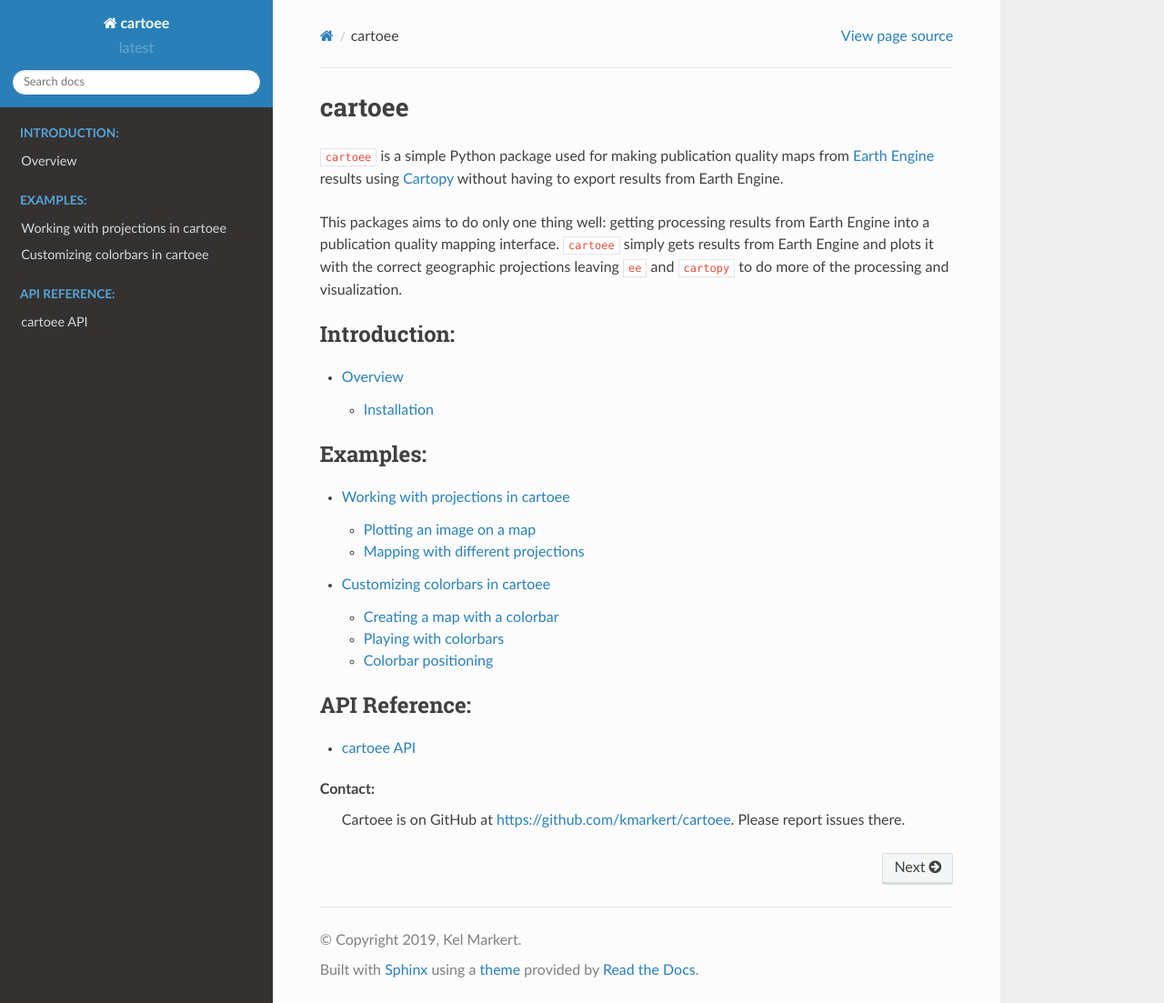
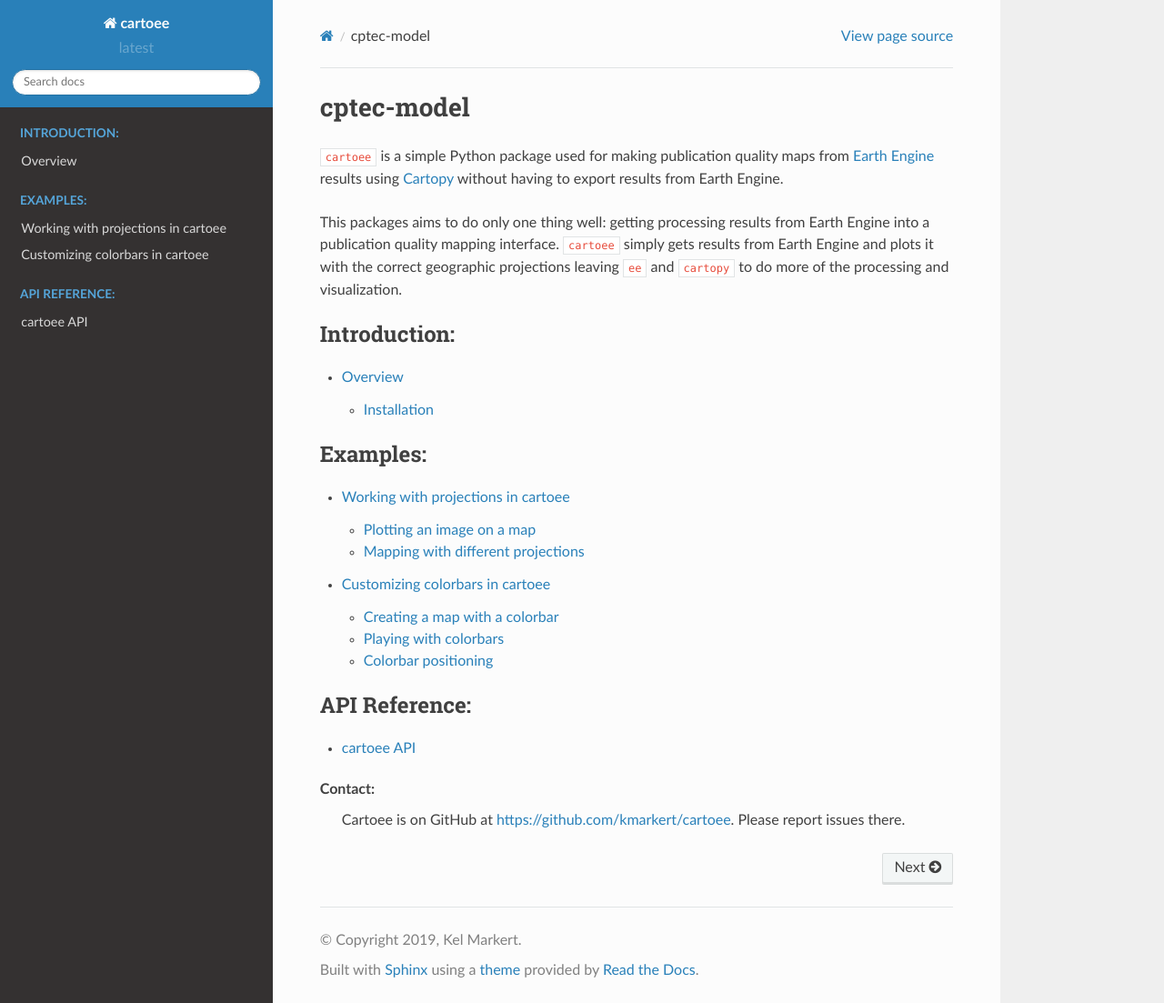
Before and after one commit to framework-CPTEC/tutorial-cptec-model, a Sphinx documentation site: the page built from docs/index.rst, in a window 1280 px wide and 1103 px high. Shown: the whole window at 91% size. Built offline with Sphinx 7.4.7 and the Read the Docs theme 2.0.0, drawn with Linux system fonts in a browser that asks for light colours; pages that are not in the unit, such as notebooks, are missing from menus.

Commit message:
Update index.rst

```diff
--- a/docs/index.rst
+++ b/docs/index.rst
@@ -1,9 +1,9 @@
-.. cartoee documentation master file, created by
+.. cptec-model documentation master file, created by
    sphinx-quickstart on Thu Jan  3 10:01:26 2019.
    You can adapt this file completely to your liking, but it should at least
    contain the root `toctree` directive.
 
-cartoee
+cptec-model
 ===================================
 
 :code:`cartoee` is a simple Python package used for making publication quality
```
